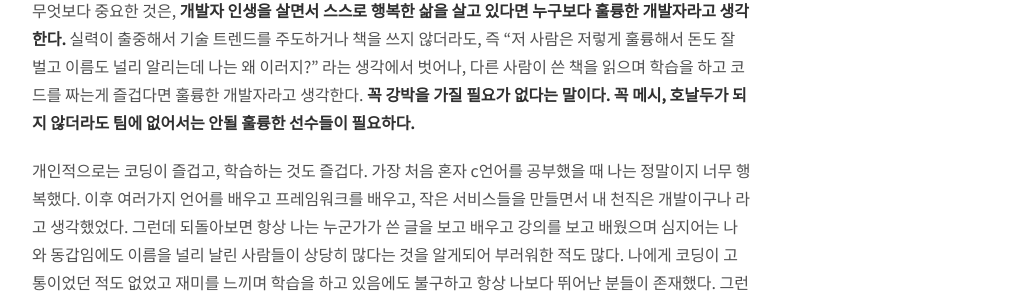
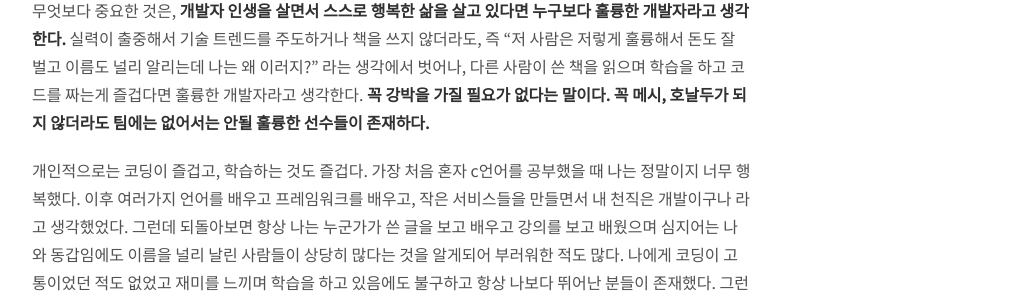
Before and after one commit to wooooooak/wooooooak.github.io, a Jekyll site: the page built from _posts/2019-03-01-훌륭한개발자.md, in a window 1280 px wide and 900 px high, scrolled down 998 px. Shown: the part 178-479 px from the top of the window, without its empty margins (248-1276 px from the left). Built offline with Jekyll 4.4.1, drawn with Linux system fonts in a browser that asks for light colours; nearby versions of some CDN libraries; some web fonts are replaced; comment, search, counter and statistics services are not loaded.

Commit message:
훌륭한 개발자 포스트 수정

```diff
--- a/_posts/2019-03-01-훌륭한개발자.md
+++ b/_posts/2019-03-01-훌륭한개발자.md
@@ -15,7 +15,7 @@ comments: true
 
 그렇다면 개발을 딱 일거리 정도로만 생각하는 사람은 앞서 말한 훌륭한 개발자가 될 수 없을까? 코딩을 사랑하며 취미로 개발을 하거나 취미로 기술 공부를 하지 않는 일반 사람들은 훌륭한 개발자가 될 수 없을까? 훌륭한 개발자라는 정의를 코드를 잘 짜고 기술 습득력이 좋은 사람이라고만 정의한다면 사실은 힘들 것이라고 생각한다. **그러나 훌륭한 개발자의 기준을 누가 꼭 "실력"으로 정의했는가?** 꼭 그렇게 코딩 마스터스럽게 살지 않더라도 함께 일하고 싶은 사람, 코딩실력이 뛰어나진 않더라도 팀을 잘 이끌어 나가는 사람들도 정말 훌륭한 개발자라고 생각한다. 그리고 그런 능력은 어떻게 보면 기술을 익히고 코드를 잘 짜는 것 보다도 더 갚진 능력 일 수도 있으며 팀 단위 생활에서는 꼭 필요한 사람들이다.
 
-무엇보다 중요한 것은, **개발자 인생을 살면서 스스로 행복한 삶을 살고 있다면 누구보다 훌륭한 개발자라고 생각한다.** 실력이 출중해서 기술 트렌드를 주도하거나 책을 쓰지 않더라도, 즉 "저 사람은 저렇게 훌륭해서 돈도 잘 벌고 이름도 널리 알리는데 나는 왜 이러지?" 라는 생각에서 벗어나, 다른 사람이 쓴 책을 읽으며 학습을 하고 코드를 짜는게 즐겁다면 훌륭한 개발자라고 생각한다. **꼭 강박을 가질 필요가 없다는 말이다. 꼭 메시, 호날두가 되지 않더라도 팀에 없어서는 안될 훌륭한 선수들이 필요하다.**
+무엇보다 중요한 것은, **개발자 인생을 살면서 스스로 행복한 삶을 살고 있다면 누구보다 훌륭한 개발자라고 생각한다.** 실력이 출중해서 기술 트렌드를 주도하거나 책을 쓰지 않더라도, 즉 "저 사람은 저렇게 훌륭해서 돈도 잘 벌고 이름도 널리 알리는데 나는 왜 이러지?" 라는 생각에서 벗어나, 다른 사람이 쓴 책을 읽으며 학습을 하고 코드를 짜는게 즐겁다면 훌륭한 개발자라고 생각한다. **꼭 강박을 가질 필요가 없다는 말이다. 꼭 메시, 호날두가 되지 않더라도 팀에는 없어서는 안될 훌륭한 선수들이 존재하다.**
 
 개인적으로는 코딩이 즐겁고, 학습하는 것도 즐겁다. 가장 처음 혼자 c언어를 공부했을 때 나는 정말이지 너무 행복했다. 이후 여러가지 언어를 배우고 프레임워크를 배우고, 작은 서비스들을 만들면서 내 천직은 개발이구나 라고 생각했었다. 그런데 되돌아보면 항상 나는 누군가가 쓴 글을 보고 배우고 강의를 보고 배웠으며 심지어는 나와 동갑임에도 이름을 널리 날린 사람들이 상당히 많다는 것을 알게되어 부러워한 적도 많다. 나에게 코딩이 고통이었던 적도 없었고 재미를 느끼며 학습을 하고 있음에도 불구하고 항상 나보다 뛰어난 분들이 존재했다. 그런 분들을 보면 한 때 내 마음에 조바심이 생겼었는데, 그분들을 지금 당장 **빠르게 쫒아가려고 내 기준보다 너무 많은 노력을 해서 코딩이 즐거움이 아니게 된다거나, 소중한 주변 사람들을 놓치게 된다면 내가 행복할 수 없을 거라 생각한다.** 언젠가 내 분야에서 "훌륭한 개발자"라는 타이틀을 얻기 위해 정말 열심히 달려갈테지만, 즐겁지 않다면 반드시 뒤를 돌아볼 필요가 있는 것 같다. **코딩, 자기 성장은 무조건 즐거워야 한다.**
 
```
